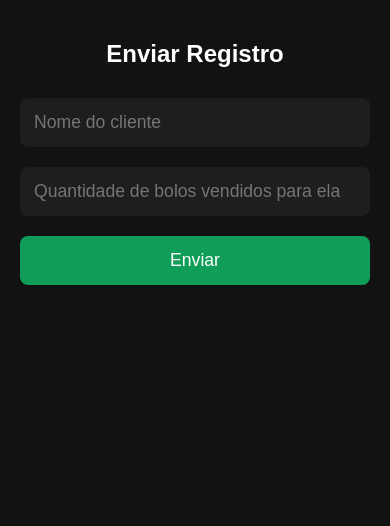
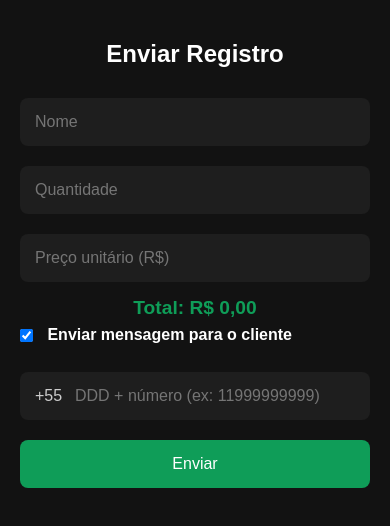
Before and after one commit to meetsscripter/company, a plain HTML site: page index.html in a window 390 px wide. Drawn offline with Linux system fonts and the light colour scheme.

Commit message:
Update index.html

```diff
--- a/index.html
+++ b/index.html
@@ -4,10 +4,6 @@
 <meta charset="UTF-8" />
 <meta name="viewport" content="width=device-width, initial-scale=1" />
 <title>Registro Rápido</title>
-
-<!-- Ícone da aba (favicon) -->
-<link rel="icon" type="image/png" href="Logo.png" />
-
 <style>
   body {
     background: #121212;
@@ -22,7 +18,7 @@
     text-align: center;
     margin-bottom: 20px;
   }
-  input, button {
+  input, button, label {
     width: 100%;
     padding: 15px;
     margin: 10px 0;
@@ -44,23 +40,34 @@
     background-color: #555;
     cursor: not-allowed;
   }
-
-  /* Overlay */
+  label.checkbox-label {
+    width: auto;
+    padding: 0;
+    margin: 15px 0;
+    cursor: pointer;
+    font-weight: 600;
+  }
+  label.checkbox-label input {
+    width: auto;
+    margin-right: 10px;
+    vertical-align: middle;
+  }
   #overlay {
-    display: none; /* invisível inicialmente */
+    display: none;
     position: fixed;
     top: 0; left: 0;
     width: 100vw; height: 100vh;
-    background: rgba(0,0,0,0.8);
+    background: rgba(0,0,0,0.85);
     color: #fff;
     font-weight: bold;
     font-size: 1.5em;
     z-index: 9999;
-
     user-select: none;
     text-align: center;
+    justify-content: center;
+    align-items: center;
+    flex-direction: column;
   }
-
   #overlay span {
     margin-top: 1rem;
     font-weight: 700;
@@ -84,27 +91,53 @@
     0% { transform: rotate(0deg);}
     100% { transform: rotate(360deg);}
   }
-
-  /* Responsividade */
-  @media (max-width: 480px) {
-    input, button {
-      font-size: 1.1rem;
-      padding: 14px;
-    }
-    #overlay span {
-      font-size: 1.2rem;
-    }
-    .loading-icon, .success-icon, .error-icon {
-      font-size: 3.5rem;
-    }
+  /* Campo telefone com prefixo fixo */
+  .telefone-container {
+    position: relative;
+    width: 100%;
+    margin-top: 10px;
+  }
+  .prefixo {
+    position: absolute;
+    left: 15px;
+    top: 50%;
+    transform: translateY(-50%);
+    color: #ccc;
+    font-size: 1rem;
+    user-select: none;
+  }
+  #telefone {
+    padding-left: 55px; /* espaço para o prefixo */
+  }
+  /* Total calculado */
+  #totalCalculado {
+    font-size: 1.2rem;
+    font-weight: 700;
+    text-align: center;
+    margin-top: 5px;
+    color: #0f9d58;
   }
 </style>
 </head>
 <body>
   <h2>Enviar Registro</h2>
-  <input type="text" id="nome" placeholder="Nome do cliente" autocomplete="off" />
-  <input type="number" id="total" placeholder="Quantidade de bolos vendidos para ela" autocomplete="off" />
-  <button id="botao" onclick="enviar()">Enviar</button>
+  <input type="text" id="nome" placeholder="Nome" autocomplete="off" />
+  <input type="number" id="total" placeholder="Quantidade" min="1" autocomplete="off" />
+  <input type="number" step="0.01" id="preco" placeholder="Preço unitário (R$)" min="0" autocomplete="off" />
+
+  <div id="totalCalculado">Total: R$ 0,00</div>
+
+  <label class="checkbox-label">
+    <input type="checkbox" id="enviarCliente" checked />
+    Enviar mensagem para o cliente
+  </label>
+
+  <div class="telefone-container" id="telefoneContainer">
+    <span class="prefixo">+55</span>
+    <input type="tel" id="telefone" placeholder="DDD + número (ex: 11999999999)" autocomplete="off" />
+  </div>
+
+  <button id="botao" type="button" onclick="enviar()">Enviar</button>
 
   <div id="overlay" role="alert" aria-live="assertive" aria-atomic="true" aria-hidden="true">
     <div id="statusMessage"></div>
@@ -116,23 +149,52 @@
   const botao = document.getElementById("botao");
   const nomeInput = document.getElementById("nome");
   const totalInput = document.getElementById("total");
+  const precoInput = document.getElementById("preco");
+  const telefoneInput = document.getElementById("telefone");
+  const totalCalculadoDisplay = document.getElementById("totalCalculado");
+  const enviarClienteCheckbox = document.getElementById("enviarCliente");
+  const telefoneContainer = document.getElementById("telefoneContainer");
+
+  const numeroDono = "5511973483242"; // número fixo do dono (com 55)
+  const apiKey = "2199442"; // api key
+
+  function atualizarTotalCalculado() {
+    const qtd = parseInt(totalInput.value, 10);
+    const preco = parseFloat(precoInput.value.replace(",", "."));
+    if (!isNaN(qtd) && !isNaN(preco)) {
+      const total = qtd * preco;
+      totalCalculadoDisplay.textContent = `Total: R$ ${total.toFixed(2).replace(".", ",")}`;
+    } else {
+      totalCalculadoDisplay.textContent = "Total: R$ 0,00";
+    }
+  }
+
+  totalInput.addEventListener("input", atualizarTotalCalculado);
+  precoInput.addEventListener("input", atualizarTotalCalculado);
+
+  // Mostrar ou esconder o campo telefone conforme checkbox
+  enviarClienteCheckbox.addEventListener("change", () => {
+    if (enviarClienteCheckbox.checked) {
+      telefoneContainer.style.display = "block";
+    } else {
+      telefoneContainer.style.display = "none";
+      telefoneInput.value = "";
+    }
+  });
+
+  // Inicializa visibilidade do telefone
+  if (!enviarClienteCheckbox.checked) {
+    telefoneContainer.style.display = "none";
+  }
 
   function mostrarOverlay(mensagem, tipo) {
     let iconHtml = "";
-    if (tipo === "loading") {
-      iconHtml = '<div class="loading-icon" aria-hidden="true">⏳</div>';
-    } else if (tipo === "success") {
-      iconHtml = '<div class="success-icon" aria-hidden="true">✅</div>';
-    } else if (tipo === "error") {
-      iconHtml = '<div class="error-icon" aria-hidden="true">❌</div>';
-    }
-    statusMessage.innerHTML = iconHtml + '<span>' + mensagem + "</span>";
+    if (tipo === "loading") iconHtml = '<div class="loading-icon">⏳</div>';
+    else if (tipo === "success") iconHtml = '<div class="success-icon">✅</div>';
+    else if (tipo === "error") iconHtml = '<div class="error-icon">❌</div>';
 
-    // Mostrar overlay centralizado com flexbox
+    statusMessage.innerHTML = iconHtml + '<span>' + mensagem + '</span>';
     overlay.style.display = "flex";
-    overlay.style.justifyContent = "center";
-    overlay.style.alignItems = "center";
-    overlay.style.flexDirection = "column";
     overlay.setAttribute("aria-hidden", "false");
   }
 
@@ -145,44 +207,95 @@
   function enviar() {
     const nome = nomeInput.value.trim();
     const total = totalInput.value.trim();
+    const precoStr = precoInput.value.trim().replace(",", ".");
+    const preco = parseFloat(precoStr);
+    let telefone = telefoneInput.value.trim();
+    const enviarCliente = enviarClienteCheckbox.checked;
 
-    if (!nome || !total) {
-      alert("Preencha todos os campos!");
+    if (!nome || !total || !precoStr) {
+      alert("Preencha todos os campos (exceto telefone se não enviar para cliente)!");
       return;
+    }
+
+    if (isNaN(preco) || preco <= 0) {
+      alert("Preço inválido!");
+      return;
+    }
+
+    if (enviarCliente) {
+      if (!telefone) {
+        alert("Preencha o telefone para enviar mensagem ao cliente!");
+        return;
+      }
+      if (!/^\d{10,11}$/.test(telefone)) {
+        alert("Número inválido! Digite DDD + número (10 ou 11 dígitos). Ex: 11999999999");
+        return;
+      }
+      telefone = "55" + telefone;
     }
 
     mostrarOverlay("Enviando, aguarde...", "loading");
     botao.disabled = true;
     nomeInput.disabled = true;
     totalInput.disabled = true;
+    precoInput.disabled = true;
+    telefoneInput.disabled = true;
+    enviarClienteCheckbox.disabled = true;
+
+    const data = new Date().toLocaleString("pt-BR", { timeZone: "America/Sao_Paulo" });
+    const totalCalculado = (parseInt(total, 10) * preco).toFixed(2);
+
+    const mensagemDono = `*📬 NOVO REGISTRO*\n*👤 Nome:* ${nome}\n*📦 Quantidade:* ${total} unidades\n*💰 Preço unitário:* R$ ${preco.toFixed(2).replace(".", ",")}\n*📊 Total:* R$ ${totalCalculado.replace(".", ",")}\n*📅 Data:* ${data}\n${enviarCliente ? `*📞 Telefone:* +${telefone}` : ''}`;
+    const mensagemCliente = `*✅ Seu pedido foi registrado com sucesso!*\nObrigado, *${nome}*.\n*📦 Quantidade:* ${total} unidades\n*💰 Preço unitário:* R$ ${preco.toFixed(2).replace(".", ",")}\n*📊 Total:* R$ ${totalCalculado.replace(".", ",")}\n*📅 Data:* ${data.split(",")[0]}`;
 
     fetch("https://script.google.com/macros/s/AKfycbyEQIo5z5cdRSP5tL1riLRTWv4rSM6nVvBF4SxZfhsek-kqANJQOLVbI12D-diY5X3B-A/exec", {
       method: "POST",
-      body: new URLSearchParams({
-        nome: nome,
-        total: total,
-      }),
+      body: new URLSearchParams({ nome, total, preco: preco.toFixed(2), totalCalculado })
     })
-    .then(response => response.text())
     .then(() => {
-      mostrarOverlay("Enviado com sucesso!", "success");
+      // enviar whatsapp para dono
+      fetch(`https://api.callmebot.com/whatsapp.php?phone=${numeroDono}&text=${encodeURIComponent(mensagemDono)}&apikey=${apiKey}`)
+      .then(() => console.log("Mensagem enviada ao dono"))
+      .catch(e => console.error("Erro envio dono:", e));
+
+      if (enviarCliente) {
+        // enviar whatsapp para cliente
+        fetch(`https://api.callmebot.com/whatsapp.php?phone=${telefone}&text=${encodeURIComponent(mensagemCliente)}&apikey=${apiKey}`)
+        .then(() => console.log("Mensagem enviada ao cliente"))
+        .catch(e => console.error("Erro envio cliente:", e));
+      }
+
+      mostrarOverlay("✅ Enviado com sucesso!", "success");
+
       setTimeout(() => {
         esconderOverlay();
         botao.disabled = false;
         nomeInput.disabled = false;
         totalInput.disabled = false;
+        precoInput.disabled = false;
+        telefoneInput.disabled = false;
+        enviarClienteCheckbox.disabled = false;
         nomeInput.value = "";
         totalInput.value = "";
+        precoInput.value = "";
+        telefoneInput.value = "";
+        enviarClienteCheckbox.checked = true;
+        telefoneContainer.style.display = "block";
+        totalCalculadoDisplay.textContent = "Total: R$ 0,00";
         nomeInput.focus();
       }, 3000);
     })
-    .catch((error) => {
-      mostrarOverlay("Erro ao enviar: " + error, "error");
+    .catch((err) => {
+      console.error("Erro ao enviar para planilha:", err);
+      mostrarOverlay("Erro ao enviar. Tente novamente.", "error");
       setTimeout(() => {
         esconderOverlay();
         botao.disabled = false;
         nomeInput.disabled = false;
         totalInput.disabled = false;
+        precoInput.disabled = false;
+        telefoneInput.disabled = false;
+        enviarClienteCheckbox.disabled = false;
       }, 3000);
     });
   }
```
